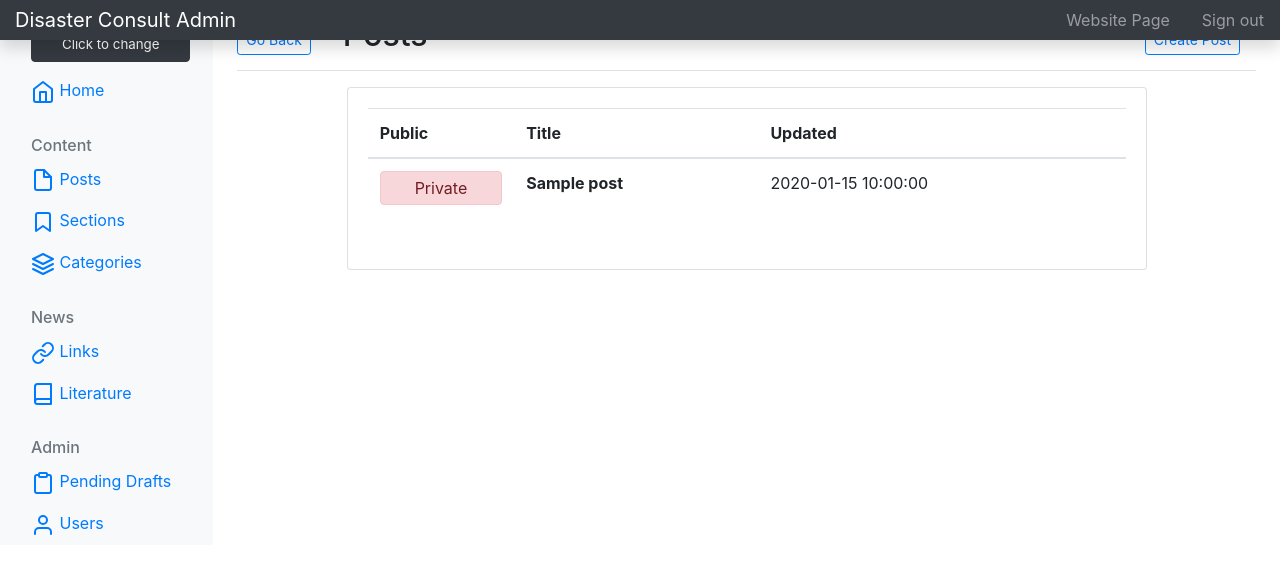
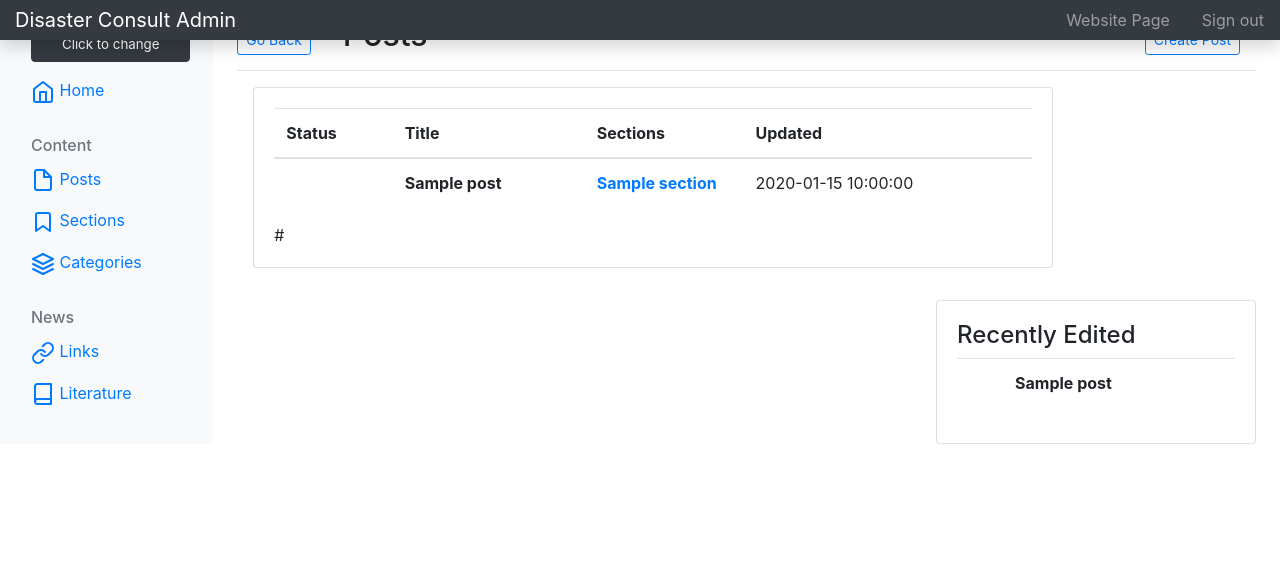
Before and after one commit to AaronKovacs/COVID-19-Disaster-Consult, a Flask app: template source/templates/admin/posts/admin_panel_posts.html in a window 1280 px wide. Shown: the top 574 px of the page. Run offline with Flask 2, Linux system fonts and the light colour scheme; the template is opened without the code that fills it: most values are stand-ins (such as "Sample title", 1, 10 or a date in 2020); lists and menus that the app fills with data are empty; some libraries are stand-ins or nearby versions.

Commit message:
Refined post display

```diff
--- a/source/templates/admin/posts/admin_panel_posts.html
+++ b/source/templates/admin/posts/admin_panel_posts.html
@@ -19,13 +19,23 @@
 {% block postsButton %}active{% endblock %}
 
 {% block content %}
-<div class="card" style="width: 50rem; margin-left: auto; margin-right: auto;">
+
+
+
+
+
+
+
+
+
+<div class="card" style="width: 50rem; margin-left: 1em; float: left; margin-bottom: 2em;">
     <div class="card-body">
         <table id="container" class="table table-hover table-normal">
             <thead>
                 <tr>
-                    <th scope="col">Public</th>
+                    <th scope="col">Status</th>
                     <th scope="col">Title</th>
+                    <th scope="col">Sections</th>
                     <th scope="col">Updated</th>
                 </tr>
             </thead>
@@ -35,17 +45,45 @@
                 <tr style="cursor: pointer;" class='clickable-row' data-href="{{ url_for('Posts_view', id=post.id, site=site) }}">
                     <a href="{{ url_for('Posts_create_post', id=post.id, site=site) }}">
                         <td style="max-width: 4em;">
-                            {% if post.public %}
+
+                            {% if post.status == 'Pending Review' %}
+                            <div class="alert alert-info" style="padding: 0.25rem; text-align: center;" role="alert">
+                                {{ post.status }}
+                            </div>
+                            {% endif %}
+
+                            {% if post.status == 'Public & Approved' %}
                             <div class="alert alert-success" style="padding: 0.25rem; text-align: center;" role="alert">
-                                Public
+                                {{ post.status }}
                             </div>
-                            {% else %}
+                            {% endif %}
+
+                            {% if post.status == 'Private & Approved' %}
+                            <div class="alert alert-secondary" style="padding: 0.25rem; text-align: center;" role="alert">
+                                {{ post.status }}
+                            </div>
+                            {% endif %}
+
+                            {% if post.status == 'Draft Rejected' %}
                             <div class="alert alert-danger" style="padding: 0.25rem; text-align: center;" role="alert">
-                                Private
+                                {{ post.status }}
+                            </div>
+                            {% endif %}
+
+                            {% if post.status == 'Unknown' %}
+                            <div class="alert alert-dark" style="padding: 0.25rem; text-align: center;" role="alert">
+                                {{ post.status }}
                             </div>
                             {% endif %}
                         </td>
                         <th scope="row" style="max-width: 300px;" style="color: #007bff;">{{ post.title }}</th>
+                        <th scope="row" style="max-width: 100px;" style="color: #007bff;">
+
+                            {% for section in post.sections %}
+                            <a href="{{ url_for('Sections_view_section', id=section.id, site=site) }}">{{section.title}}</a>
+                            <br/>
+                            {% endfor %}
+                        </th>
                         <td>{{ post.last_updated }}</td>
                     </a>
                 </tr>
@@ -54,7 +92,59 @@
                 {% endfor %}
             </tbody>
         </table>
+        {{ pagination.links }}
     </div>
+</div>
+
+<div class="card" style="width: 20rem; float: right; margin-right: auto;">
+
+    <div class="card-body">
+        <h4>Recently Edited</h4>
+        <table id="container" class="table table-hover table-normal">
+            <tbody id="container">
+                {% for post in recents %}
+
+                <tr style="cursor: pointer;" class='clickable-row' data-href="{{ url_for('Posts_view', id=post.id, site=site) }}">
+                    <td style="max-width: 12em;">
+
+                        {% if post.status == 'Pending Review' %}
+                        <div class="alert alert-info" style="padding: 0.25rem; text-align: center;" role="alert">
+                            Pending
+                        </div>
+                        {% endif %}
+
+                        {% if post.status == 'Public & Approved' %}
+                        <div class="alert alert-success" style="padding: 0.25rem; text-align: center;" role="alert">
+                         Public
+                     </div>
+                     {% endif %}
+
+                     {% if post.status == 'Private & Approved' %}
+                     <div class="alert alert-secondary" style="padding: 0.25rem; text-align: center;" role="alert">
+                        Private
+                    </div>
+                    {% endif %}
+
+                    {% if post.status == 'Draft Rejected' %}
+                    <div class="alert alert-danger" style="padding: 0.25rem; text-align: center;" role="alert">
+                        Rejected
+                    </div>
+                    {% endif %}
+
+                    {% if post.status == 'Unknown' %}
+                    <div class="alert alert-dark" style="padding: 0.25rem; text-align: center;" role="alert">
+                        Unknown
+                    </div>
+                    {% endif %}
+                </td>
+                <th scope="row" style="max-width: 300px;" style="color: #007bff;">{{ post.title }}</th>
+            </tr>
+
+
+            {% endfor %}
+        </tbody>
+    </table>
+</div>
 </div>
 {% endblock %}
 
--- a/source/templates/admin/posts/admin_panel_view_draft.html
+++ b/source/templates/admin/posts/admin_panel_view_draft.html
@@ -74,8 +74,7 @@ del {
     <p class="mb-0">This draft has been rejected. The reviewer may have left a comment for you to read. Please submit a new draft for review.</p>
 </div>
 {% endif %}
-
-{% if draft.approved == False and draft.rejected == False %}
+{% if draft.approved == False and draft.rejected == False and current_user.privilege >= 200 %}
 <div class="alert alert-warning" role="alert" style="margin-bottom: 2em;width: 50rem; margin-left: auto; margin-right: auto;">
     <h5 class="alert-heading">Draft Approval</h5>
     <p class="mb-0">This post draft is waiting approval. Once reviewed you can approve this draft. Approved drafts appear publicly on the website.</p>
--- a/source/templates/admin/users/admin_panel_users.html
+++ b/source/templates/admin/users/admin_panel_users.html
@@ -25,7 +25,7 @@
             <tbody id="container">
                 {% for user in users %}
 
-                <tr style="cursor: pointer;" class='clickable-row' data-href="{{ url_for('Users_view', id=user.id, site=site) }}">
+                <tr style="cursor: pointer;" class='clickable-row' data-href="{% if current_user.privilege >= 300 %} {{ url_for('Users_view', id=user.id, site=site) }} {% endif %}">
                     <a>
                         <td style="max-width: 4em;">{{ user.realname }}</td>
                         <th scope="row" style="max-width: 300px;" style="color: #007bff;">{{ user.username }}</th>
--- a/source/templates/admin_panel.html
+++ b/source/templates/admin_panel.html
@@ -106,6 +106,7 @@
 						</li>
 					</ul>
 
+					{% if current_user.privilege > 100 %}
 					<h6 class="sidebar-heading d-flex justify-content-between align-items-center px-3 mt-4 mb-1 text-muted">
 						<span>Admin</span>
 					</h6>
@@ -124,6 +125,7 @@
 							</a>
 						</li>
 					</ul>
+					{% endif %}
 				</div>
 			</nav>
 
```
Also changed, not shown: source/models/post.py (+26 -0 lines), source/templates/admin/posts/admin_panel_view_post.html (+11 -0 lines), source/views/posts.py (+24 -4 lines).
